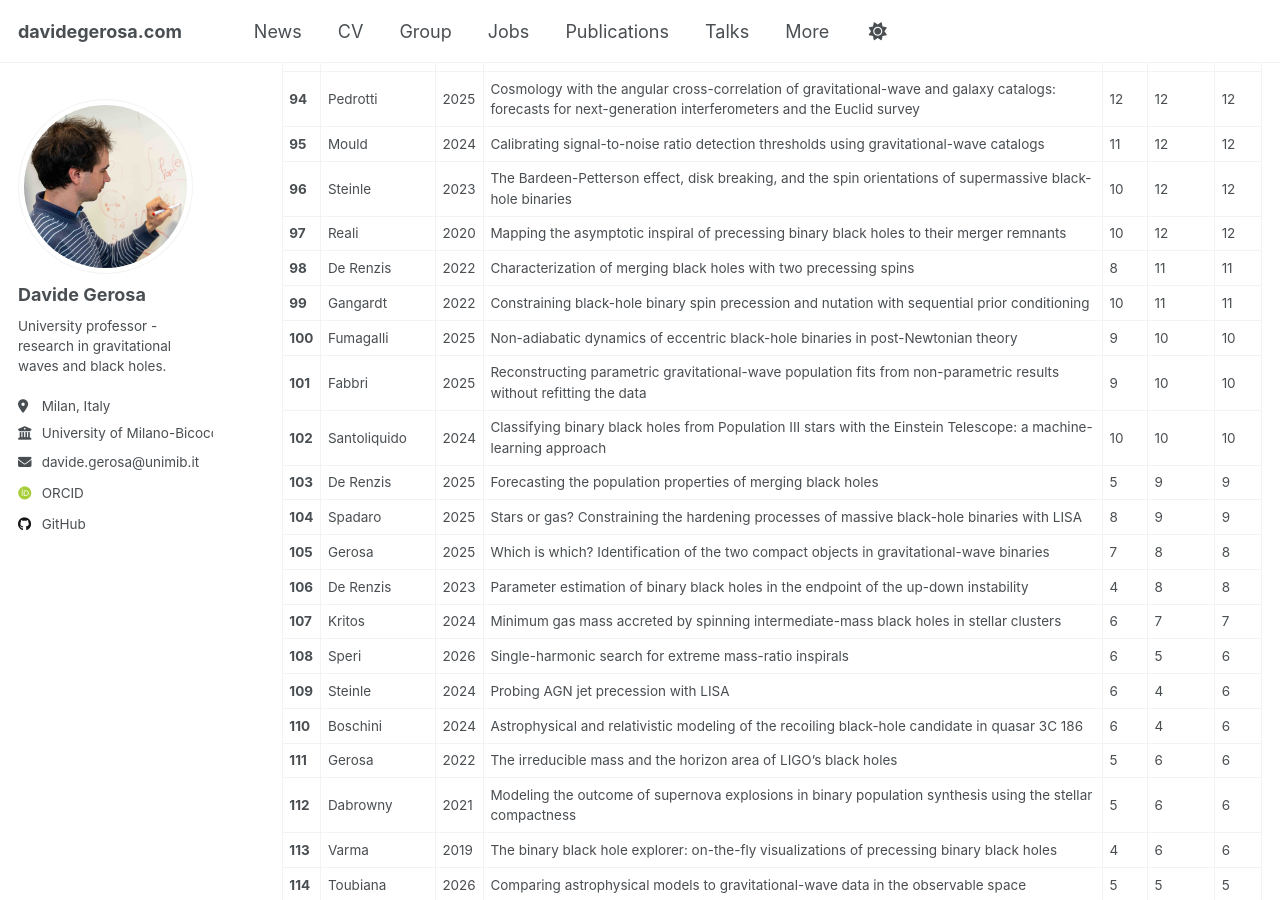
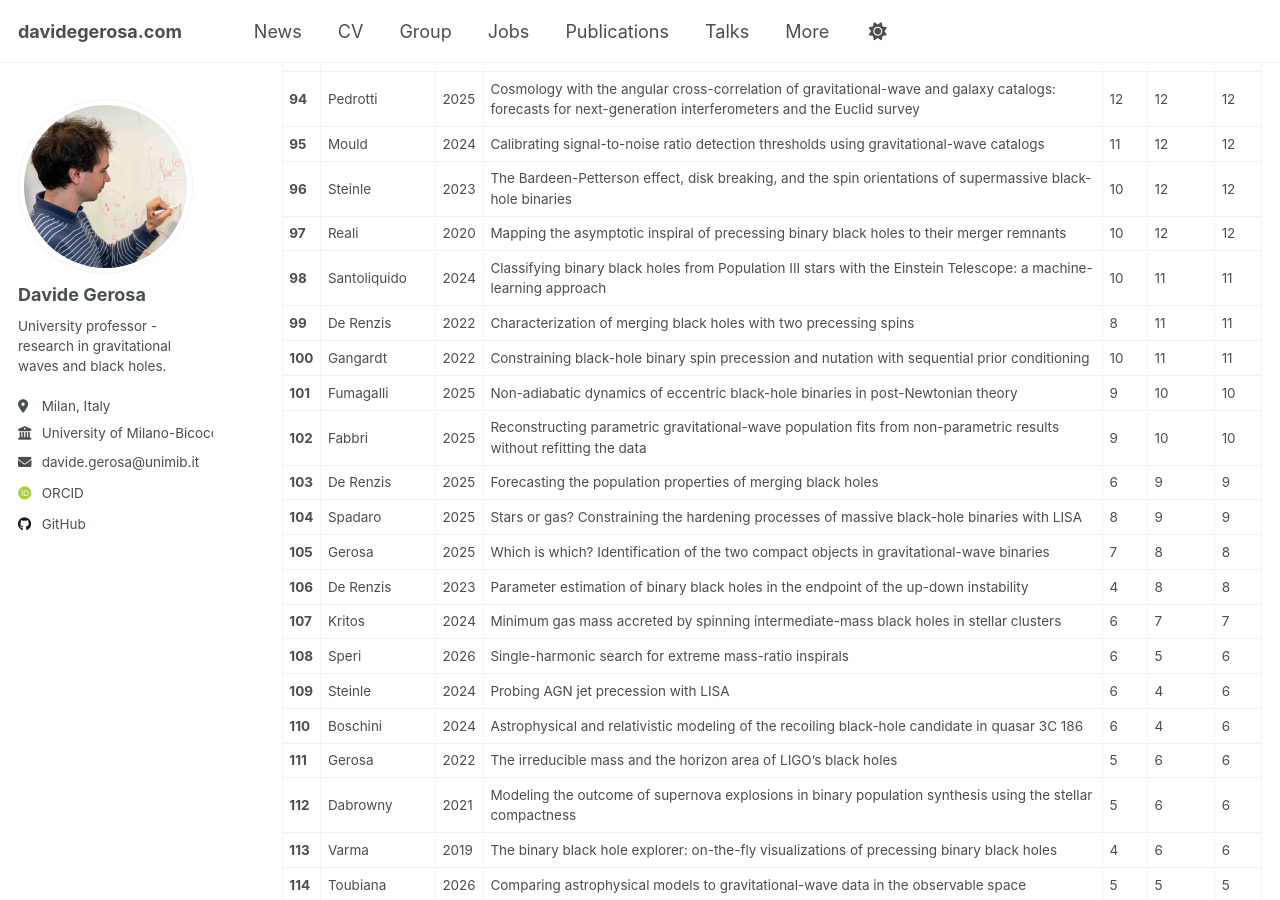
Before and after one commit to dgerosa/website, a Jekyll site: the page built from _pages/citations.md, in a window 1280 px wide and 900 px high, scrolled down 4257 px. Built offline with Jekyll 4.4.1, drawn with Linux system fonts in a browser that asks for light colours; some web fonts are replaced; some of the changed text lies outside the part shown.

Commit message:
Website update from workflow

```diff
--- a/_pages/_citations.md
+++ b/_pages/_citations.md
@@ -106,12 +106,12 @@
 | **95** | Mould | 2024 | Calibrating signal-to-noise ratio detection thresholds using gravitational-wave catalogs | 11 | 12 | 12 |
 | **96** | Steinle | 2023 | The Bardeen-Petterson effect, disk breaking, and the spin orientations of supermassive black-hole binaries | 10 | 12 | 12 |
 | **97** | Reali | 2020 | Mapping the asymptotic inspiral of precessing binary black holes to their merger remnants | 10 | 12 | 12 |
-| **98** | De Renzis | 2022 | Characterization of merging black holes with two precessing spins | 8 | 11 | 11 |
-| **99** | Gangardt | 2022 | Constraining black-hole binary spin precession and nutation with sequential prior conditioning | 10 | 11 | 11 |
-| **100** | Fumagalli | 2025 | Non-adiabatic dynamics of eccentric black-hole binaries in post-Newtonian theory | 9 | 10 | 10 |
-| **101** | Fabbri | 2025 | Reconstructing parametric gravitational-wave population fits from non-parametric results without refitting the data | 9 | 10 | 10 |
-| **102** | Santoliquido | 2024 | Classifying binary black holes from Population III stars with the Einstein Telescope: a machine-learning approach | 10 | 10 | 10 |
-| **103** | De Renzis | 2025 | Forecasting the population properties of merging black holes | 5 | 9 | 9 |
+| **98** | Santoliquido | 2024 | Classifying binary black holes from Population III stars with the Einstein Telescope: a machine-learning approach | 10 | 11 | 11 |
+| **99** | De Renzis | 2022 | Characterization of merging black holes with two precessing spins | 8 | 11 | 11 |
+| **100** | Gangardt | 2022 | Constraining black-hole binary spin precession and nutation with sequential prior conditioning | 10 | 11 | 11 |
+| **101** | Fumagalli | 2025 | Non-adiabatic dynamics of eccentric black-hole binaries in post-Newtonian theory | 9 | 10 | 10 |
+| **102** | Fabbri | 2025 | Reconstructing parametric gravitational-wave population fits from non-parametric results without refitting the data | 9 | 10 | 10 |
+| **103** | De Renzis | 2025 | Forecasting the population properties of merging black holes | 6 | 9 | 9 |
 | **104** | Spadaro | 2025 | Stars or gas? Constraining the hardening processes of massive black-hole binaries with LISA | 8 | 9 | 9 |
 | **105** | Gerosa | 2025 | Which is which? Identification of the two compact objects in gravitational-wave binaries | 7 | 8 | 8 |
 | **106** | De Renzis | 2023 | Parameter estimation of binary black holes in the endpoint of the up-down instability | 4 | 8 | 8 |
```
Also changed, not shown: other parts of _pages/_citations.md (+10 -10 lines), _pages/_group.md (+1 -1 lines), _pages/_publications.md (+1 -1 lines), _pages/_talks.md (+1 -1 lines).
